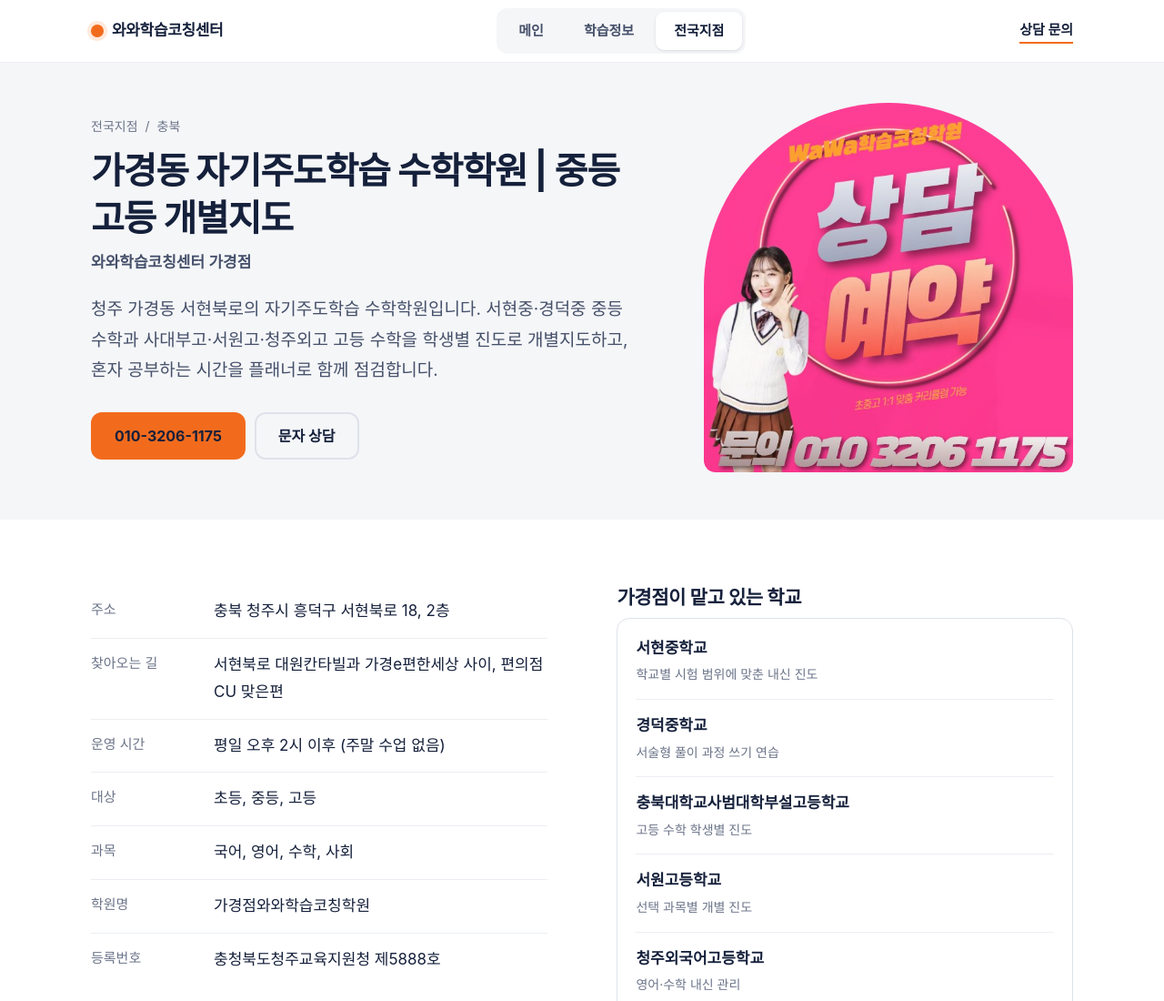
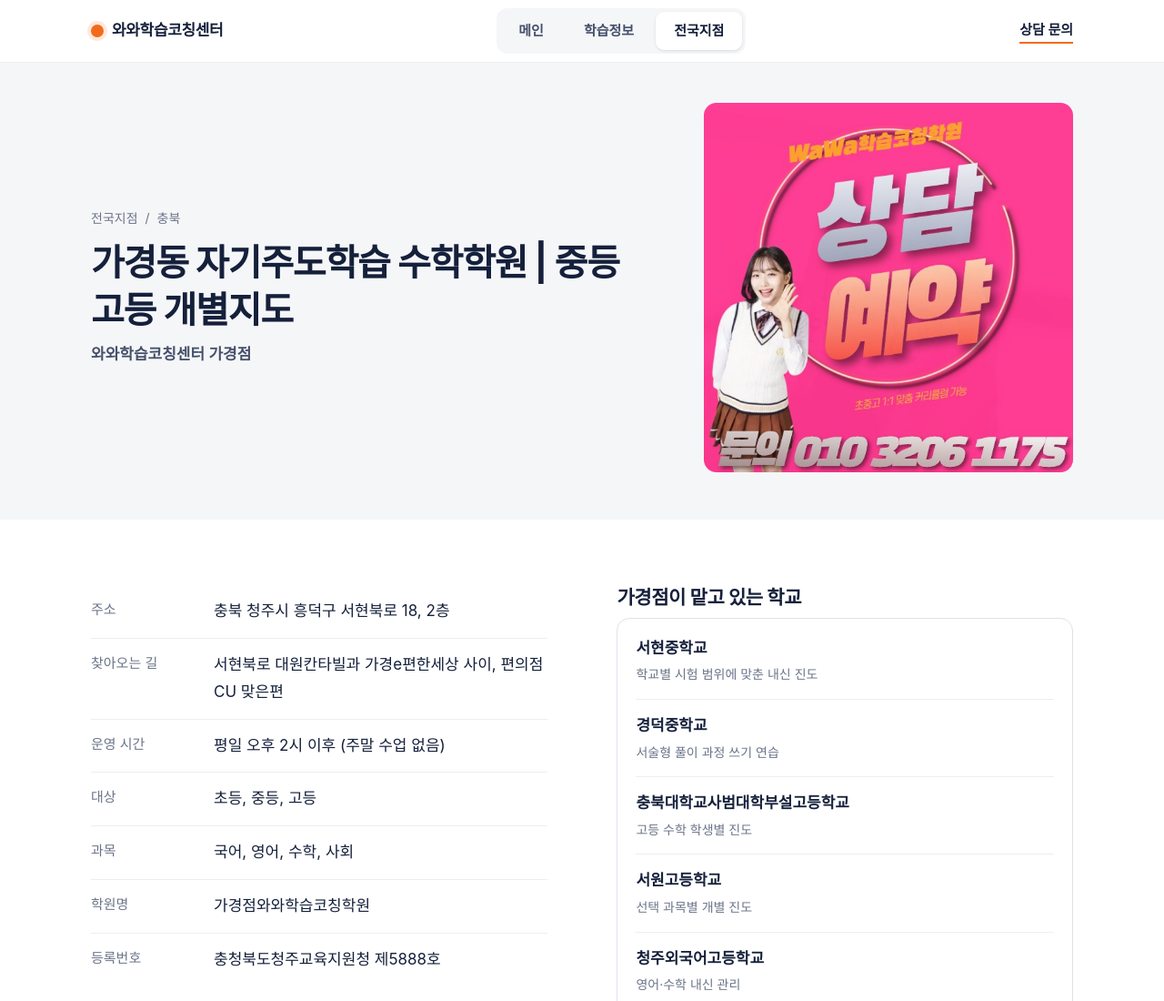
Before and after one commit to byul0204-design/wawaacademy, an Eleventy site: page src/branches/posts/gagyeong.md in a window 1280 px wide. Shown: the top 1100 px of the page at 91% size. Built offline with nearby package versions, Linux system fonts and the light colour scheme; Eleventy itself is replaced by a stand-in of ours; files that its build step writes are made by us from their sources; a web font is replaced by a local one.

Commit message:
지점 페이지: 썸네일 원래 모양, 상단 전화·문자 버튼과 소개문 제거, 이미지 가운데 정렬

```diff
--- a/src/_includes/branch.njk
+++ b/src/_includes/branch.njk
@@ -52,12 +52,6 @@ dockHref: "#consult"
     <div>
       <nav class="crumb" aria-label="현재 위치"><a href="/branches/">전국지점</a><span aria-hidden="true">/</span><a href="/branches/{{ region }}/">{{ rname }}</a></nav>
       {% if seoTitle %}<h1 class="h1-seo">{{ seoTitle }}</h1><p class="bh-name">{{ site.brand }} {{ branchName }}</p>{% else %}<h1>{{ site.brand }}<br><span>{{ branchName }}</span></h1>{% endif %}
-      {% if description %}<p class="lead">{{ description }}</p>{% endif %}
-      <div class="acts">
-        {% if phone %}<a class="btn" href="{{ phone | tel }}">{{ phone }}</a>{% endif %}
-        <a class="btn btn-line" href="#consult">문자 상담</a>
-        {% if kakao %}<a class="btn btn-line" href="{{ kakao }}" rel="noopener">카카오톡</a>{% endif %}
-      </div>
     </div>
     <img class="bh-img" src="{{ cover | coverOr(1) }}" alt="{{ coverAlt or (branchName + ' 대표 사진') }}" width="600" height="600">
   </div>
--- a/src/assets/css/style.css
+++ b/src/assets/css/style.css
@@ -271,7 +271,7 @@ p{margin:0}
 .prose ul,.prose ol{padding-left:22px;margin:0 0 20px}
 .prose li{margin:6px 0}
 .prose a{color:var(--navy);text-decoration-color:var(--orange);text-underline-offset:4px}
-.prose img{border-radius:var(--r);margin:8px 0 24px}
+.prose img{display:block;border-radius:var(--r);margin:8px auto 24px}
 .prose blockquote{margin:0 0 20px;padding:4px 0 4px 18px;border-left:3px solid var(--orange);color:var(--navy-2)}
 .prose table{width:100%;border-collapse:collapse;font-size:15.5px;margin:0 0 24px;display:block;overflow-x:auto}
 .prose th,.prose td{border-bottom:1px solid var(--line);padding:11px 12px;text-align:left}
@@ -355,7 +355,7 @@ p{margin:0}
 .bh-in{display:grid;grid-template-columns:1.2fr .8fr;gap:clamp(28px,5vw,64px);align-items:center}
 .branch-head h1{font-size:clamp(22px,2.4vw,26px);font-weight:600;color:var(--navy-2)}
 .branch-head h1 span{display:block;font-size:clamp(36px,5vw,56px);font-weight:700;color:var(--navy);letter-spacing:-.035em;margin-top:2px}
-.bh-img{width:100%;aspect-ratio:1/1;object-fit:cover;border-radius:220px 220px var(--r) var(--r)}
+.bh-img{display:block;width:100%;max-width:480px;height:auto;margin:0 auto;border-radius:var(--r)}
 @media (max-width:820px){.bh-in{grid-template-columns:1fr}.bh-img{max-width:360px}}
 .facts{margin:0}
 .facts div{display:grid;grid-template-columns:7em 1fr;gap:16px;padding:14px 0;border-top:1px solid var(--line-2)}
```
